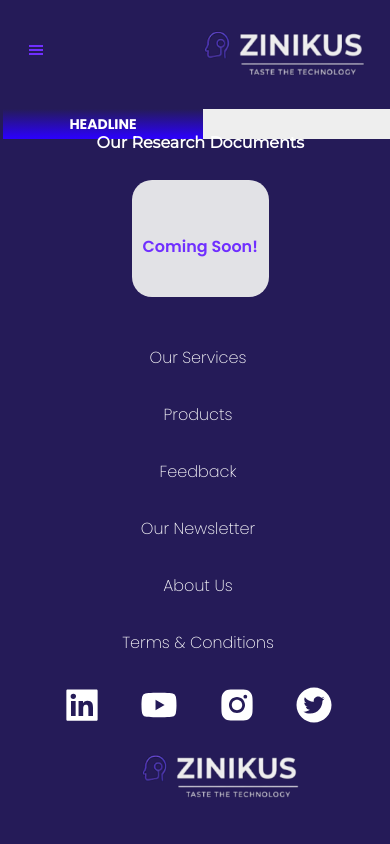
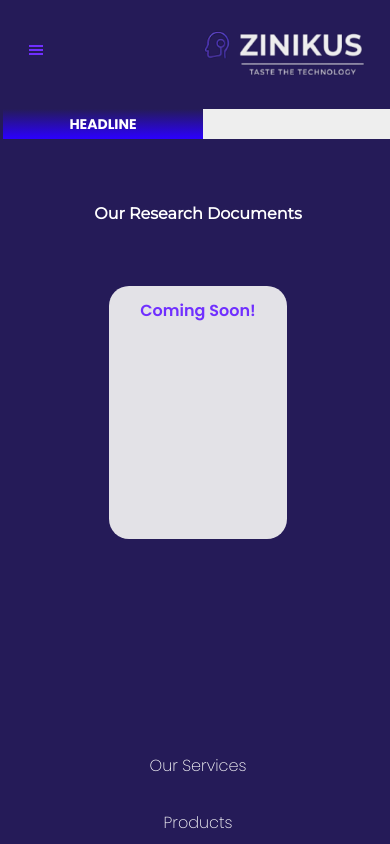
Before and after one commit to UjjwalPasahan/ZINIKUSWEB, a React (Create React App) app in the folder client/: page /research in a window 390 px wide. Shown: the top 844 px of the page. Built offline with nearby package versions, Linux system fonts and the light colour scheme; a web font is replaced by a local one.

Commit message:
mediaquerires

```diff
--- a/client/src/styles/Research.css
+++ b/client/src/styles/Research.css
@@ -130,9 +130,18 @@
 }
 
 #mainContainer {
-  height: 0%;
+  /* height: 0%;
   padding: 25%;
-  position: relative;
+  position: relative; */
+  display: flex;
+  align-items: center;
+  justify-content: center;
+  flex-direction: column;
+  padding: 15vh 6%;
+  gap: 10%;
+  /* margin-inline: 10%; */
+  height: 80vh;
+
 }
 
 #mainContainer h1 {
@@ -140,29 +149,35 @@
   font-weight: 800;
   font-family: 'Montserrat', sans-serif;
   color: white;
-  position: absolute;
+  /* position: absolute;
   top: 15%;
-  left: 33%;
+  left: 33%; */
   text-align: center;
+  margin-bottom: 5%;
 }
 
 #listContainer {
   background: #f3f3f3ec;
   border-radius: 20px;
-  position: absolute;
-  top: 25%;
-  left: 33%;
-  height: 50%;
+  /* margin: -20% auto; */
+  /* height: 90%; */
   overflow: hidden;
-  padding-top: 6%;
+  padding-inline: 6%;
+  height: 35vh;
+  /* width: 100vw; */
+  /* margin-left: -5 0%; */
 }
 
 #box h3 {
   color: #000;
-  text-align: center;
+  /* text-align: center; */
   font-size: xx-large;
   font-size: 2rem;
   font-weight: 600;
+  /* transform: translate(50%,20%); */
+  display: flex;
+  justify-content: center;
+  align-items: center;
 }
 #box h3 a:link {
   text-decoration: none;
@@ -229,26 +244,11 @@
 }
 
 @media (max-width: 1200px) {
-  #mainContainer h1 {
-    top: 20%;
-    left: 30%;
-  }
 
-  #listContainer {
-    top: 35%;
-  }
 }
 
 @media (max-width: 750px) {
-  #mainContainer h1 {
-    top: 25%;
-    left: 25%;
-  }
 
-  #listContainer {
-    top: 45%;
-    height: 55%;
-  }
 }
 
 @media (max-width: 570px) {
@@ -263,9 +263,7 @@
     height: 60%;
   }
 
-  #listContainer{
-      margin-block: 10px;
-  }
+
 
   #listContainer #box h3 a{
     font-size: 50%;
@@ -289,14 +287,14 @@
   }
 
   .footer {
-    margin-top: 4rem;
+    margin-top: 0rem;
   }
 }
 
 @media (max-width: 400px) {
   #mainContainer h1 {
     font-size: 1rem;
-    top: 50%;
+    top: 70%;
     left: 24%;
   }
 
@@ -306,6 +304,6 @@
   }
 
   .footer {
-    margin-top: 5rem;
+    margin-top: 0.5rem;
   }
 }
--- a/client/src/styles/zini.css
+++ b/client/src/styles/zini.css
@@ -35,6 +35,7 @@
 }
 
 .product-section{
+  color: white !important;
 
 }
 
@@ -59,10 +60,13 @@
 .product-details h1 {
   font-size: 24px;
   margin-bottom: 10px;
+  color: white !important;
+
 }
 
 .product-details p {
   font-size: 16px;
+  color: white !important;
 }
 
 @media (max-width: 768px) {
```
